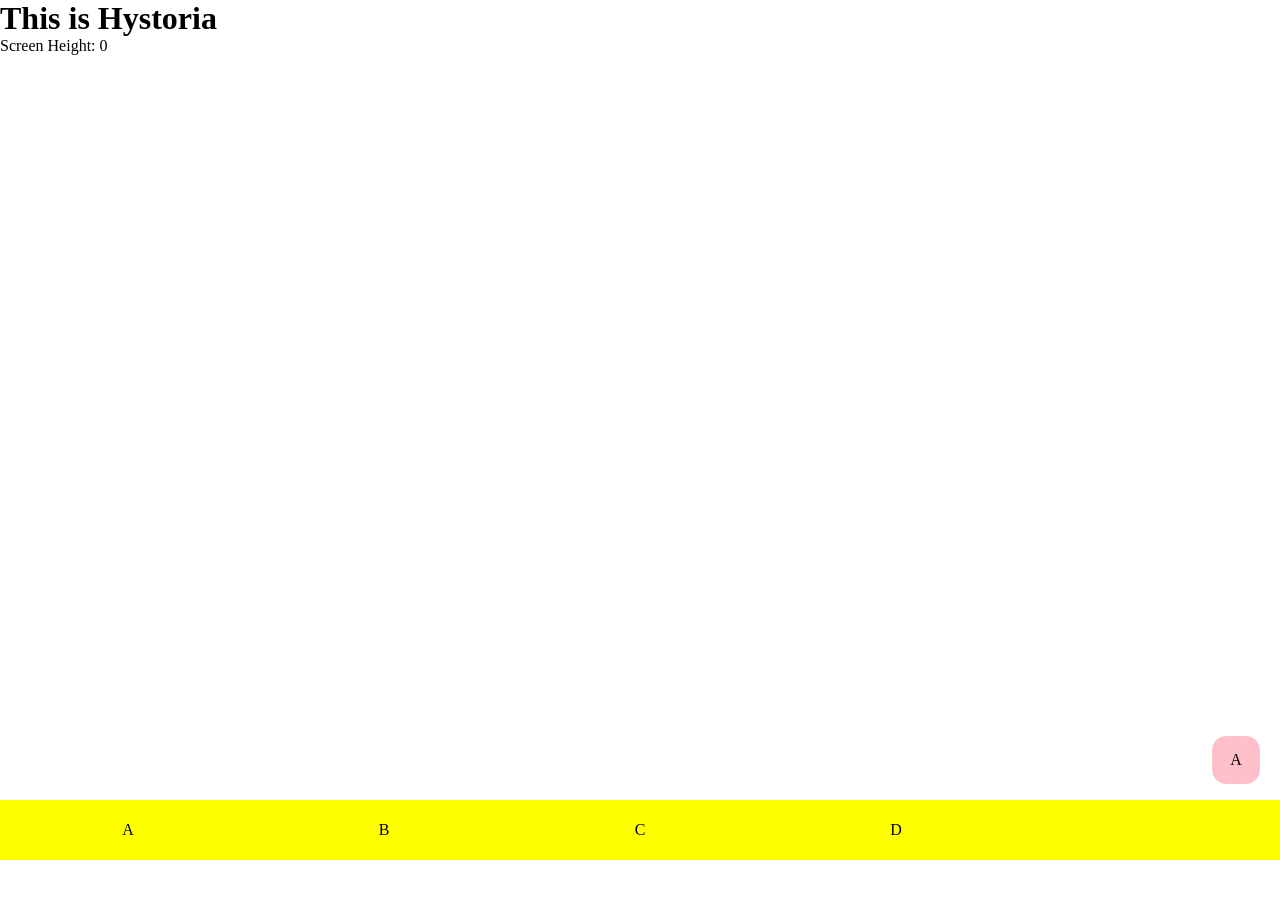
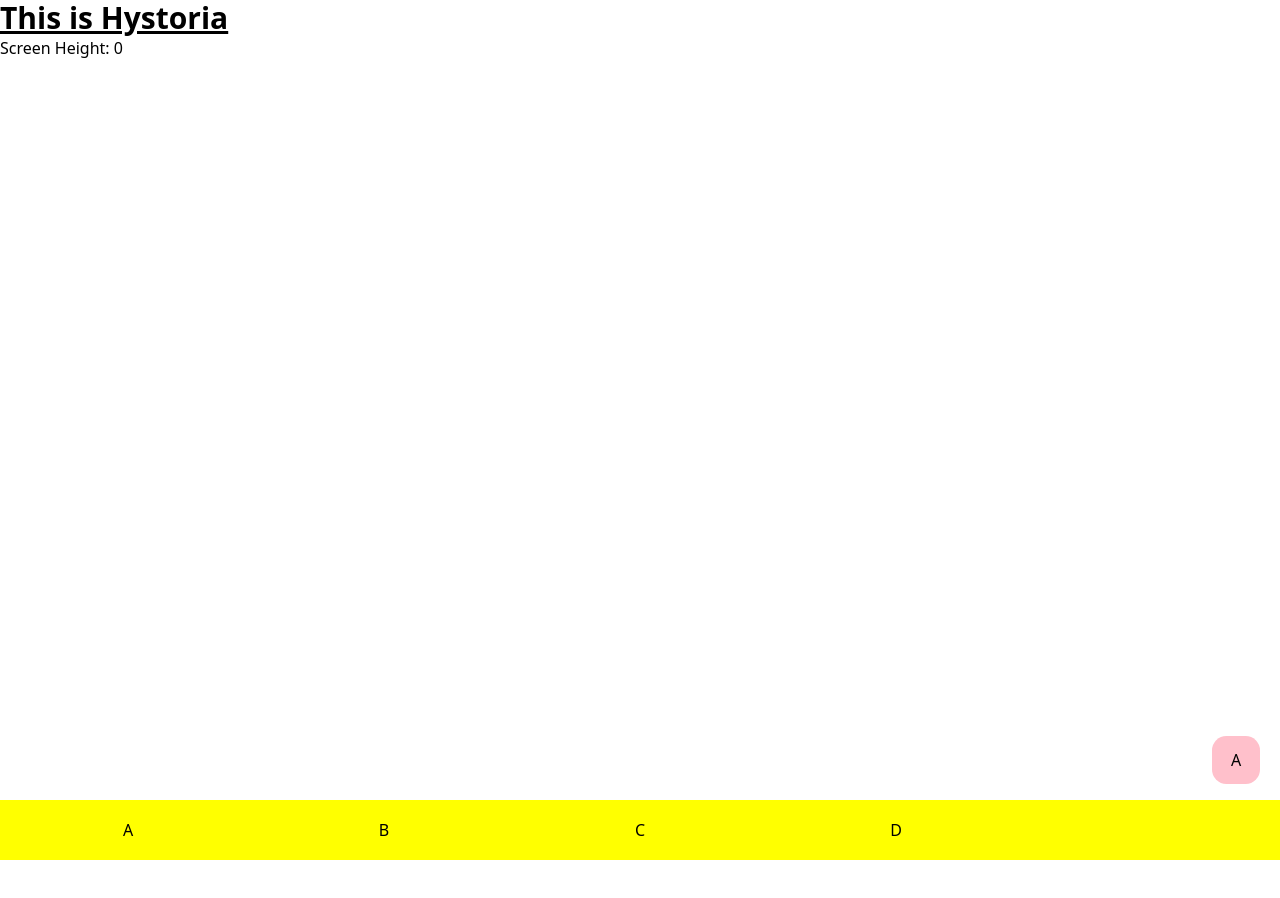
Before and after one commit to cfdel27p/hystoria, a website: page index.html in a window 1280 px wide. Shown: the top 898 px of the page. Drawn offline with Linux system fonts and the light colour scheme.

Commit message:
Homies here

```diff
--- a/index.html
+++ b/index.html
@@ -4,6 +4,8 @@
     <meta charset="UTF-8">
     <meta name="viewport" content="width=device-width, initial-scale=1.0">
     <title>Hystoria</title>
+
+    <link rel="stylesheet" href="./index.css">
 
     <style>
         * {
@@ -76,7 +78,7 @@
     </style>
 </head>
 <body>
-    <h1>This is Hystoria</h1>
+    <h1 class="text-3xl font-bold underline">This is Hystoria</h1>
     <span class="screen-height">Screen Height: </span>
 
     <div class="knob">A</div>
--- /dev/null
+++ b/package.json
@@ -0,0 +1,5 @@
+{
+  "devDependencies": {
+    "tailwindcss": "^3.4.11"
+  }
+}
--- /dev/null
+++ b/tailwind.config.js
@@ -0,0 +1,11 @@
+/** @type {import('tailwindcss').Config} */
+module.exports = {
+  content: [
+    "./src/**/*.{html,js}",
+    "./index.html"
+  ],
+  theme: {
+    extend: {},
+  },
+  plugins: [],
+}
```
Also changed, not shown: index.css (added), 1 other file.
